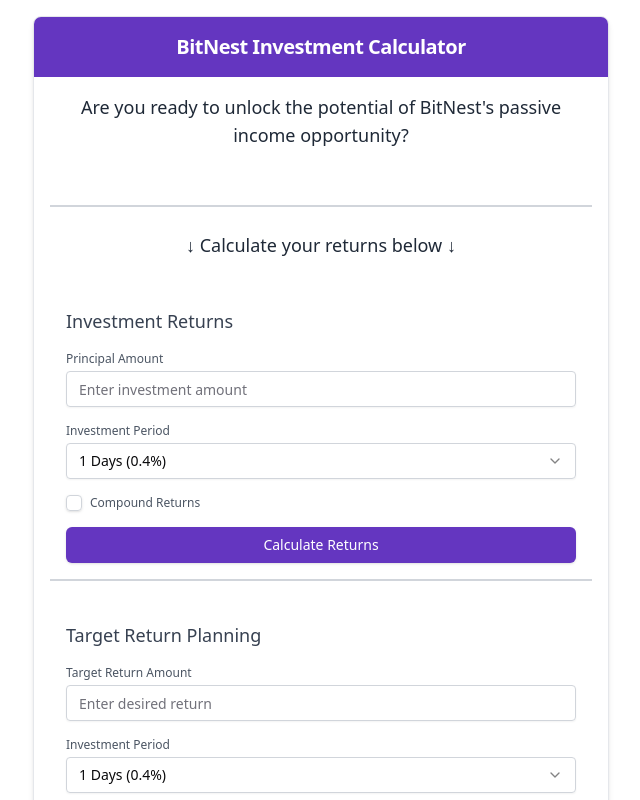
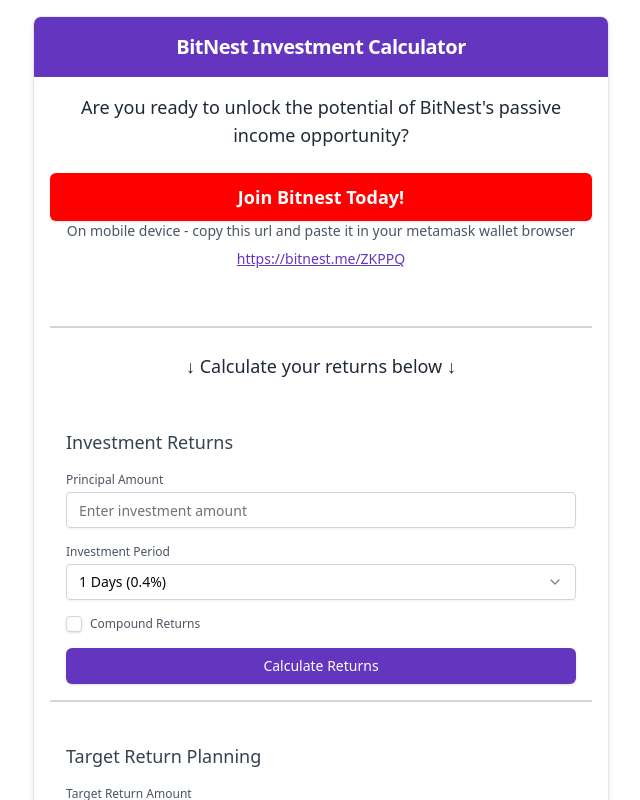
Before and after one commit to marsniper27/bitnest-calculator, a Next.js app: page / in a window 1280 px wide. Shown: the top 800 px of the page, without its empty margins (319-959 px from the left). Built offline with nearby package versions, Linux system fonts and the light colour scheme.

Commit message:
added default invite

```diff
--- a/src/components/BitNestCalculator.tsx
+++ b/src/components/BitNestCalculator.tsx
@@ -73,6 +73,8 @@
         const code = params.get('invitecode');
         if (code) {
             setInviteCode(code);
+        } else {
+            setInviteCode('ZKPPQ');
         }
     }, []);
 
@@ -688,8 +690,8 @@
                                         ) : (
                                             <>
                                                 {/* <p className="font-bold text-blue-600">Withdraw Amount: ${borrowedFundsResult.withdrawReturns.toFixed(2)} per {borrowedFundsResult.withdrawPeriod} Days</p> */}
-                                                    <p className="font-bold text-blue-600">Profit: {borrowedFundsResult.totalNetProfit.toFixed(2)} USDT</p>
-                                                    <p className="font-bold text-green-700">Reinvest Profit Returns: {borrowedFundsResult.withdrawReturns.toFixed(2)} USDT per {borrowedFundsResult.withdrawPeriod} Days</p>
+                                                <p className="font-bold text-blue-600">Profit: {borrowedFundsResult.totalNetProfit.toFixed(2)} USDT</p>
+                                                <p className="font-bold text-green-700">Reinvest Profit Returns: {borrowedFundsResult.withdrawReturns.toFixed(2)} USDT per {borrowedFundsResult.withdrawPeriod} Days</p>
                                             </>
                                         )}
                                     </div>
```
